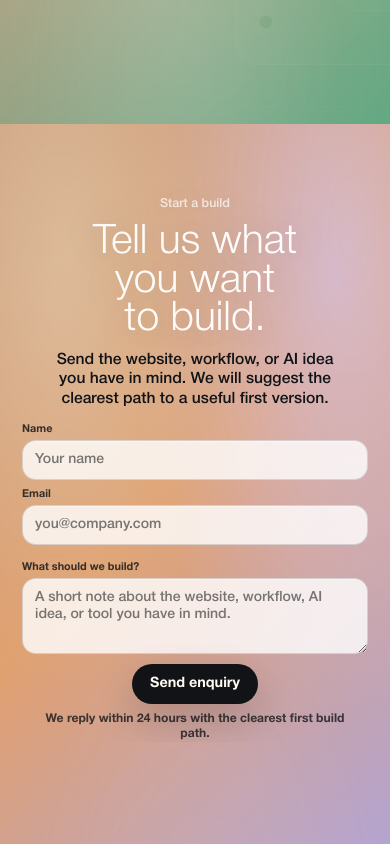
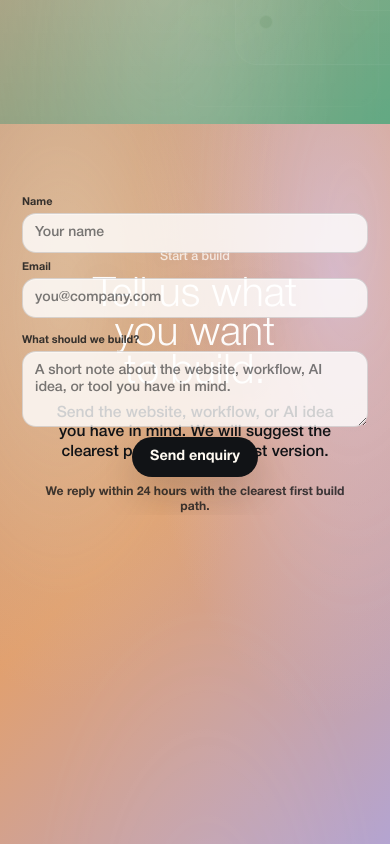
Before and after one commit to Srikarsmile/synqora-site, a React (Vite) app: page / in a window 390 px wide. Shown: the part 4940-5784 px from the top of the page. Built offline with nearby package versions, Linux system fonts and the light colour scheme.

Commit message:
Stabilize desktop contact form layout

```diff
--- a/src/styles.css
+++ b/src/styles.css
@@ -607,7 +607,20 @@ html[data-depth-scroll-state="settling"] .depth-thread-line {
   --screen-title-size: 4.58rem;
 }
 
+#contact.text-screen {
+  grid-template-columns: minmax(420px, 520px) minmax(430px, 560px);
+  align-items: center;
+  justify-content: space-between;
+  justify-items: stretch;
+  column-gap: clamp(72px, 12vw, 260px);
+  padding-right: clamp(64px, 6.4vw, 92px);
+  padding-left: clamp(64px, 6.4vw, 92px);
+}
+
 #contact .screen-copy {
+  grid-row: 1;
+  grid-column: 2;
+  justify-self: end;
   width: min(560px, 100%);
 }
 
@@ -836,12 +849,16 @@ html[data-depth-scroll-state="settling"] .depth-thread-line {
 }
 
 .contact-form {
-  position: absolute;
-  top: 50%;
-  left: clamp(32px, 6.4vw, 92px);
+  position: relative;
+  top: auto;
+  left: auto;
   z-index: 5;
   display: grid;
-  width: min(520px, calc(44vw - 36px));
+  grid-row: 1;
+  grid-column: 1;
+  align-self: center;
+  justify-self: start;
+  width: min(520px, 100%);
   gap: 12px;
   color: #111316;
   text-align: left;
@@ -849,7 +866,7 @@ html[data-depth-scroll-state="settling"] .depth-thread-line {
   contain: layout paint style;
   isolation: isolate;
   opacity: 1;
-  transform: translateY(-40%);
+  transform: none;
 }
 
 .contact-field-row {
@@ -1250,13 +1267,27 @@ html[data-depth-scroll-state="settling"] .depth-thread-line {
     --screen-title-size: 2.55rem;
     --screen-title-measure: 11ch;
     --screen-title-line: 0.94;
+    grid-template-columns: 1fr;
     align-content: start;
+    justify-content: center;
+    justify-items: center;
     gap: 14px;
     padding-top: 72px;
     padding-bottom: 36px;
   }
 
+  #contact.text-screen {
+    grid-template-columns: 1fr;
+    align-content: start;
+    justify-content: center;
+    justify-items: center;
+    padding-right: 22px;
+    padding-left: 22px;
+  }
+
+  #contact .screen-copy,
   .screen-gradient-contact .screen-copy {
+    grid-column: 1;
     order: 1;
     gap: 12px;
   }
```
Also changed, not shown: tests/contact-form.mjs (+5 -0 lines).
